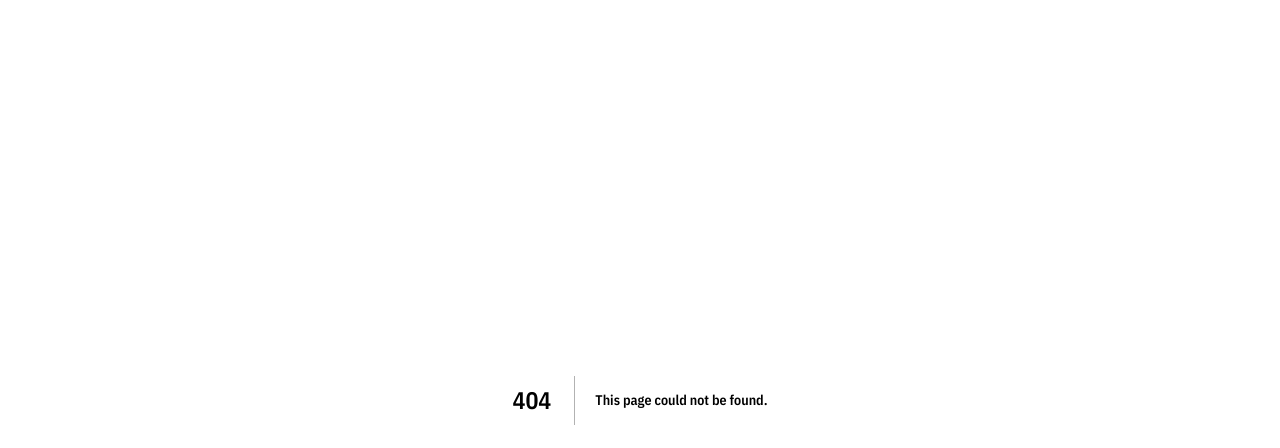
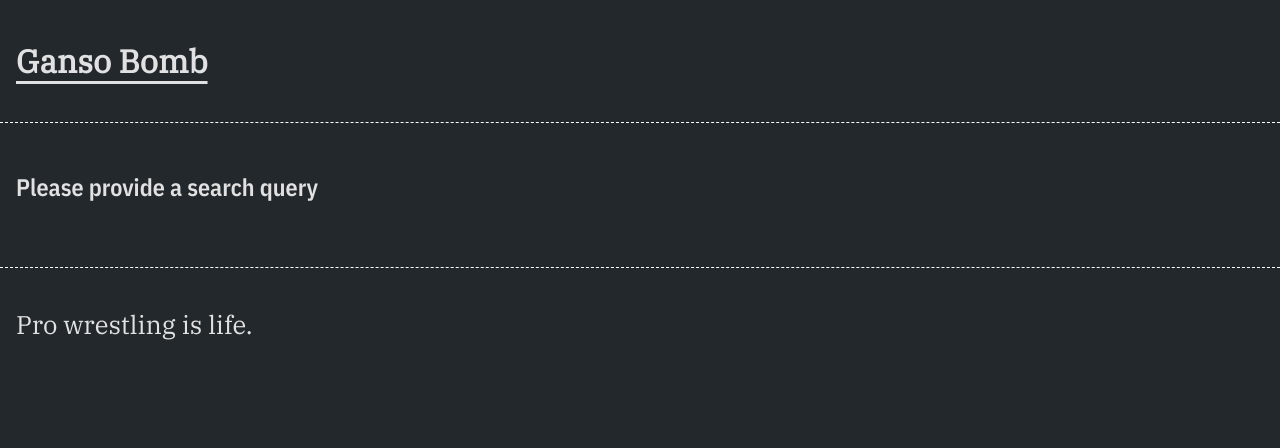
Before and after one commit to coreymcollins/gansobomb-next, a Next.js app: page /search in a window 1280 px wide. Before the commit this address had no page. Shown: the top 448 px of the page. Built offline with nearby package versions, Linux system fonts and the light colour scheme.

Commit message:
creates a search form and results page

```diff
--- /dev/null
+++ b/app/search/page.tsx
@@ -0,0 +1,62 @@
+import React from 'react';
+import path from 'path';
+import getPostsMetadata from '@/components/getPostMetaData';
+import PostPreview from '@/components/PostPreview';
+import PageHeader from '@/components/PageHeader';
+import PageFooter from '@/components/PageFooter';
+import getPostContent from '@/components/getPostContent';
+
+const getPosts = () => {
+    return getPostsMetadata();
+};
+
+const SearchQuery = ( props: any ) => {
+
+    // Add a search form here at some point.
+    if ( ! props.searchParams.query ) {
+        return
+    }
+
+    return props.searchParams.query.toLowerCase()
+}
+
+const mySearchResults = ( props: any ) => {
+
+    const searchQuery = SearchQuery( props )
+
+    const allPosts = getPosts();
+    const theseSearchResults = allPosts.filter((post) => {
+        const postContent = getPostContent( post.slug )
+        const contentMatches = postContent.content.toLowerCase().includes( searchQuery );
+        const titleMatches = post.title.toLowerCase().includes(searchQuery);
+        const tagsMatch = post.tags.some((tag: string) => tag.toLowerCase().includes(searchQuery));
+
+        return titleMatches || tagsMatch || contentMatches;
+    });
+
+    return theseSearchResults
+}
+
+const SearchPage = ( props: any ) => {
+
+    const searchQuery = SearchQuery( props )
+    const theseResults = mySearchResults( props )
+    const searchQueryHeading = searchQuery ? `Search Results for: ${searchQuery}` : 'Please provide a search query'
+
+    return (
+        <main>
+            <PageHeader />
+            <div className="page-interior">
+                <h2>{searchQueryHeading}</h2>
+            </div>
+            <div className="post-grid">
+                {theseResults.map((post) => (
+                    <PostPreview key={post.slug} {...post} />
+                ))}
+            </div>
+			<PageFooter />
+		</main>
+    );
+};
+
+export default SearchPage;
--- /dev/null
+++ b/components/getPostContent.ts
@@ -0,0 +1,14 @@
+import fs from 'fs';
+import path from 'path';
+import matter from 'gray-matter';
+
+const getPostContent = ( slug: string ) => {
+    const folder = path.join(process.cwd(), 'posts');
+    const file = `${folder}/${slug}.md`;
+    const content = fs.readFileSync( file, 'utf8' );
+    const matterResult = matter( content );
+
+    return matterResult;
+}
+
+export default getPostContent
```
Also changed, not shown: components/SearchForm.tsx (added, +27 -0 lines).
